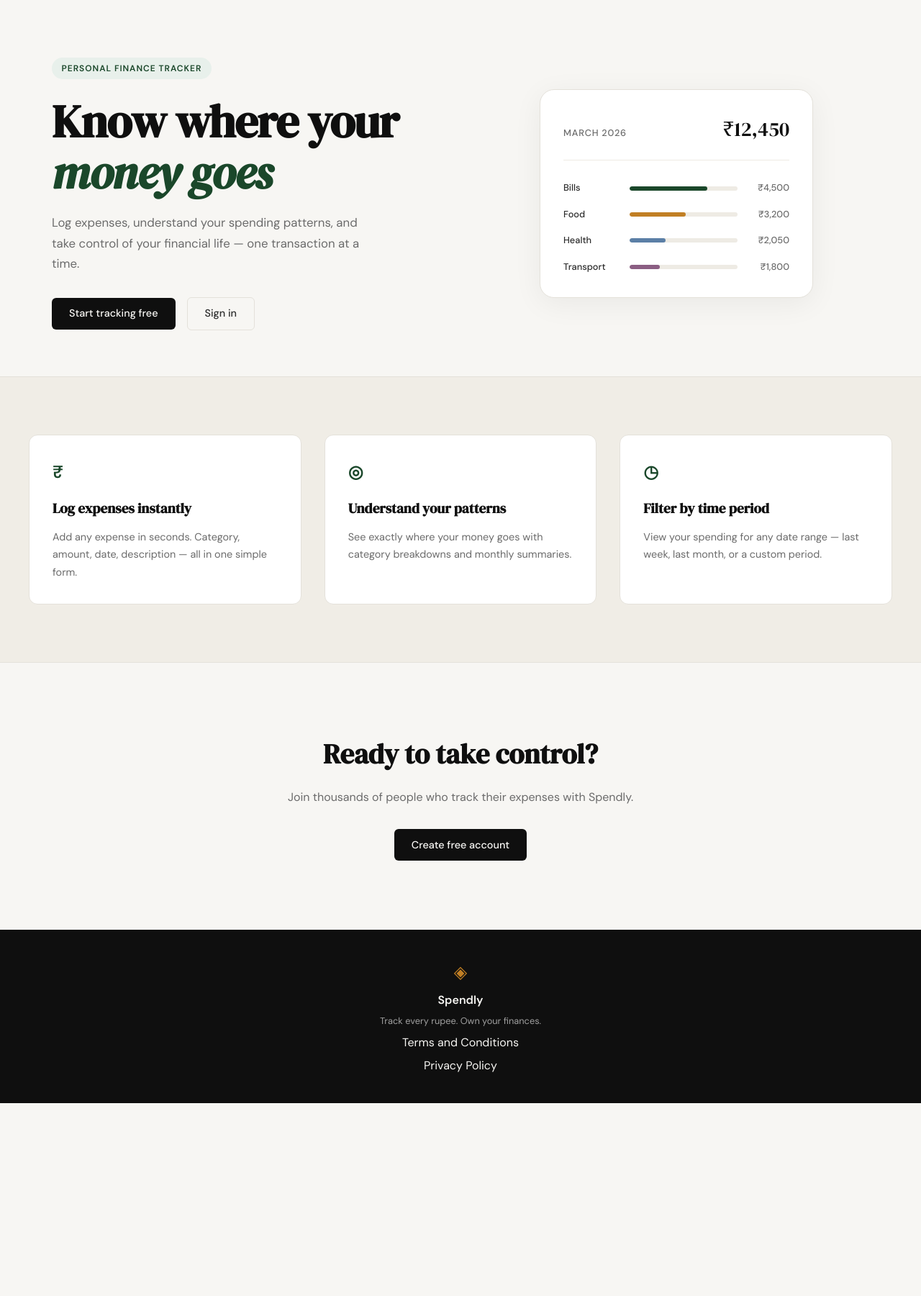
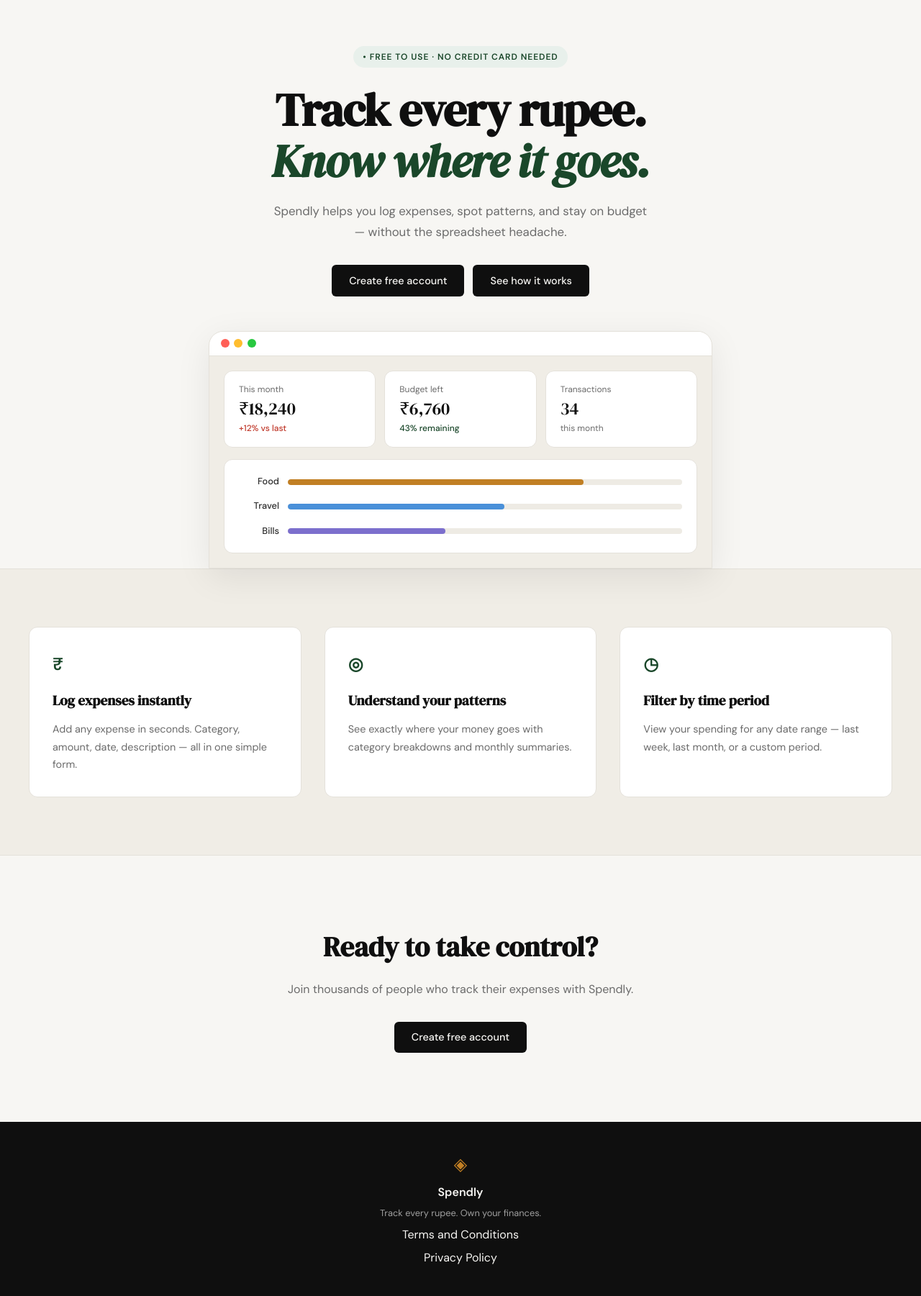
Before and after one commit to Suhas-124/spendly, a Flask app: page / in a window 1280 px wide. Shown: the part 61-1862 px from the top of the page at 72% size. Before the commit the page ends 1594 px from the top, so only its background shows below. Run offline with Flask 3, Linux system fonts and the light colour scheme.

Commit message:
landing: redesign hero section to match mockup

```diff
--- /dev/null
+++ b/static/css/landing.css
@@ -0,0 +1,175 @@
+/* ------------------------------------------------------------------ */
+/* Hero — override style.css for centered single-column layout         */
+/* ------------------------------------------------------------------ */
+
+.hero {
+    grid-template-columns: 1fr;
+    text-align: center;
+    padding: 4rem 2rem 0;
+    gap: 3rem;
+    align-items: start;
+}
+
+.hero-inner {
+    max-width: 640px;
+    margin: 0 auto;
+}
+
+.hero-subtitle {
+    max-width: 520px;
+    margin-left: auto;
+    margin-right: auto;
+    margin-bottom: 2rem;
+}
+
+.hero-actions {
+    justify-content: center;
+    gap: 0.75rem;
+}
+
+.hero-visual {
+    display: flex;
+    justify-content: center;
+    width: 100%;
+}
+
+/* ------------------------------------------------------------------ */
+/* Mock browser window                                                 */
+/* ------------------------------------------------------------------ */
+
+.mock-browser {
+    width: 100%;
+    max-width: 700px;
+    background: var(--paper-warm);
+    border: 1px solid var(--border);
+    border-radius: var(--radius-lg) var(--radius-lg) 0 0;
+    overflow: hidden;
+    box-shadow: 0 12px 48px rgba(0, 0, 0, 0.08);
+}
+
+.mock-browser-bar {
+    background: var(--paper-card);
+    border-bottom: 1px solid var(--border);
+    padding: 0.65rem 1rem;
+    display: flex;
+    align-items: center;
+    gap: 0.4rem;
+}
+
+.mock-dot {
+    width: 12px;
+    height: 12px;
+    border-radius: 50%;
+    flex-shrink: 0;
+}
+
+.mock-dot-red    { background: #ff5f57; }
+.mock-dot-yellow { background: #ffbd2e; }
+.mock-dot-green  { background: #28c840; }
+
+.mock-browser-body {
+    padding: 1.25rem;
+    display: flex;
+    flex-direction: column;
+    gap: 1rem;
+}
+
+/* Stat cards row */
+
+.mock-stats {
+    display: grid;
+    grid-template-columns: repeat(3, 1fr);
+    gap: 0.75rem;
+}
+
+.mock-stat-card {
+    background: var(--paper-card);
+    border: 1px solid var(--border);
+    border-radius: var(--radius-md);
+    padding: 1rem 1.25rem;
+    text-align: left;
+    display: flex;
+    flex-direction: column;
+    gap: 0.2rem;
+}
+
+.mock-stat-label {
+    font-size: 0.75rem;
+    color: var(--ink-muted);
+}
+
+.mock-stat-value {
+    font-family: var(--font-display);
+    font-size: 1.5rem;
+    color: var(--ink);
+    line-height: 1.2;
+}
+
+.mock-stat-change {
+    font-size: 0.75rem;
+    font-weight: 500;
+}
+
+.mock-stat-negative { color: var(--danger); }
+.mock-stat-positive { color: var(--accent); }
+
+.mock-stat-meta {
+    font-size: 0.75rem;
+    color: var(--ink-muted);
+}
+
+/* Category bars */
+
+.mock-categories {
+    background: var(--paper-card);
+    border: 1px solid var(--border);
+    border-radius: var(--radius-md);
+    padding: 1.25rem;
+    display: flex;
+    flex-direction: column;
+    gap: 0.85rem;
+}
+
+.mock-cat-row {
+    display: grid;
+    grid-template-columns: 56px 1fr;
+    align-items: center;
+    gap: 0.75rem;
+}
+
+.mock-cat-label {
+    font-size: 0.8rem;
+    font-weight: 500;
+    color: var(--ink-soft);
+    text-align: right;
+}
+
+.mock-cat-track {
+    height: 8px;
+    background: var(--border-soft);
+    border-radius: 999px;
+    overflow: hidden;
+}
+
+.mock-cat-bar {
+    height: 100%;
+    border-radius: 999px;
+}
+
+.mock-cat-orange { background: #c17f24; }
+.mock-cat-blue   { background: #4a90d9; }
+.mock-cat-purple { background: #7c6fcd; }
+
+/* ------------------------------------------------------------------ */
+/* Responsive                                                          */
+/* ------------------------------------------------------------------ */
+
+@media (max-width: 900px) {
+    .hero-visual { display: flex; }
+
+    .mock-stats { grid-template-columns: 1fr; }
+}
+
+@media (max-width: 600px) {
+    .hero { padding: 3rem 1rem 0; }
+}
--- a/templates/landing.html
+++ b/templates/landing.html
@@ -1,60 +1,73 @@
 {% extends "base.html" %}
 
 {% block title %}Spendly — Track Every Rupee{% endblock %}
+
+{% block head %}
+<link rel="stylesheet" href="{{ url_for('static', filename='css/landing.css') }}">
+{% endblock %}
 
 {% block content %}
 
 <section class="hero">
     <div class="hero-inner">
-        <div class="hero-badge">Personal Finance Tracker</div>
+        <div class="hero-badge">• Free to use · No credit card needed</div>
         <h1 class="hero-title">
-            Know where your<br>
-            <em>money goes</em>
+            Track every rupee.<br>
+            <em>Know where it goes.</em>
         </h1>
         <p class="hero-subtitle">
-            Log expenses, understand your spending patterns,
-            and take control of your financial life —
-            one transaction at a time.
+            Spendly helps you log expenses, spot patterns, and stay
+            on budget — without the spreadsheet headache.
         </p>
         <div class="hero-actions">
-            <a href="{{ url_for('register') }}" class="btn-primary">Start tracking free</a>
-            <a href="{{ url_for('login') }}" class="btn-ghost">Sign in</a>
+            <a href="{{ url_for('register') }}" class="btn-primary">Create free account</a>
+            <a href="#" class="btn-primary">See how it works</a>
         </div>
     </div>
     <div class="hero-visual">
-        <div class="mock-card">
-            <div class="mock-card-header">
-                <span class="mock-label">March 2026</span>
-                <span class="mock-total">₹12,450</span>
+        <div class="mock-browser">
+            <div class="mock-browser-bar">
+                <span class="mock-dot mock-dot-red"></span>
+                <span class="mock-dot mock-dot-yellow"></span>
+                <span class="mock-dot mock-dot-green"></span>
             </div>
-            <div class="mock-bars">
-                <div class="mock-bar-row">
-                    <span class="mock-cat">Bills</span>
-                    <div class="mock-bar-track">
-                        <div class="mock-bar" style="width: 72%"></div>
+            <div class="mock-browser-body">
+                <div class="mock-stats">
+                    <div class="mock-stat-card">
+                        <span class="mock-stat-label">This month</span>
+                        <span class="mock-stat-value">₹18,240</span>
+                        <span class="mock-stat-change mock-stat-negative">+12% vs last</span>
                     </div>
-                    <span class="mock-amt">₹4,500</span>
+                    <div class="mock-stat-card">
+                        <span class="mock-stat-label">Budget left</span>
+                        <span class="mock-stat-value">₹6,760</span>
+                        <span class="mock-stat-change mock-stat-positive">43% remaining</span>
+                    </div>
+                    <div class="mock-stat-card">
+                        <span class="mock-stat-label">Transactions</span>
+                        <span class="mock-stat-value">34</span>
+                        <span class="mock-stat-meta">this month</span>
+                    </div>
                 </div>
-                <div class="mock-bar-row">
-                    <span class="mock-cat">Food</span>
-                    <div class="mock-bar-track">
-                        <div class="mock-bar mock-bar-2" style="width: 52%"></div>
+                <div class="mock-categories">
+                    <div class="mock-cat-row">
+                        <span class="mock-cat-label">Food</span>
+                        <div class="mock-cat-track">
+                            <div class="mock-cat-bar mock-cat-orange" style="width: 75%"></div>
+                        </div>
                     </div>
-                    <span class="mock-amt">₹3,200</span>
-                </div>
-                <div class="mock-bar-row">
-                    <span class="mock-cat">Health</span>
-                    <div class="mock-bar-track">
-                        <div class="mock-bar mock-bar-3" style="width: 33%"></div>
+                    <div class="mock-cat-row">
+                        <span class="mock-cat-label">Travel</span>
+                        <div class="mock-cat-track">
+                            <div class="mock-cat-bar mock-cat-blue" style="width: 55%"></div>
+                        </div>
                     </div>
-                    <span class="mock-amt">₹2,050</span>
-                </div>
-                <div class="mock-bar-row">
-                    <span class="mock-cat">Transport</span>
-                    <div class="mock-bar-track">
-                        <div class="mock-bar mock-bar-4" style="width: 28%"></div>
+                    <div class="mock-cat-row">
+                        <span class="mock-cat-label">Bills</span>
+                        <div class="mock-cat-track">
+                            <div class="mock-cat-bar mock-cat-purple" style="width: 40%"></div>
+                        </div>
                     </div>
-                    <span class="mock-amt">₹1,800</span>
                 </div>
             </div>
         </div>
```
Also changed, not shown: Screenshot 2026-03-25 at 12.36.20 AM.png (added).
